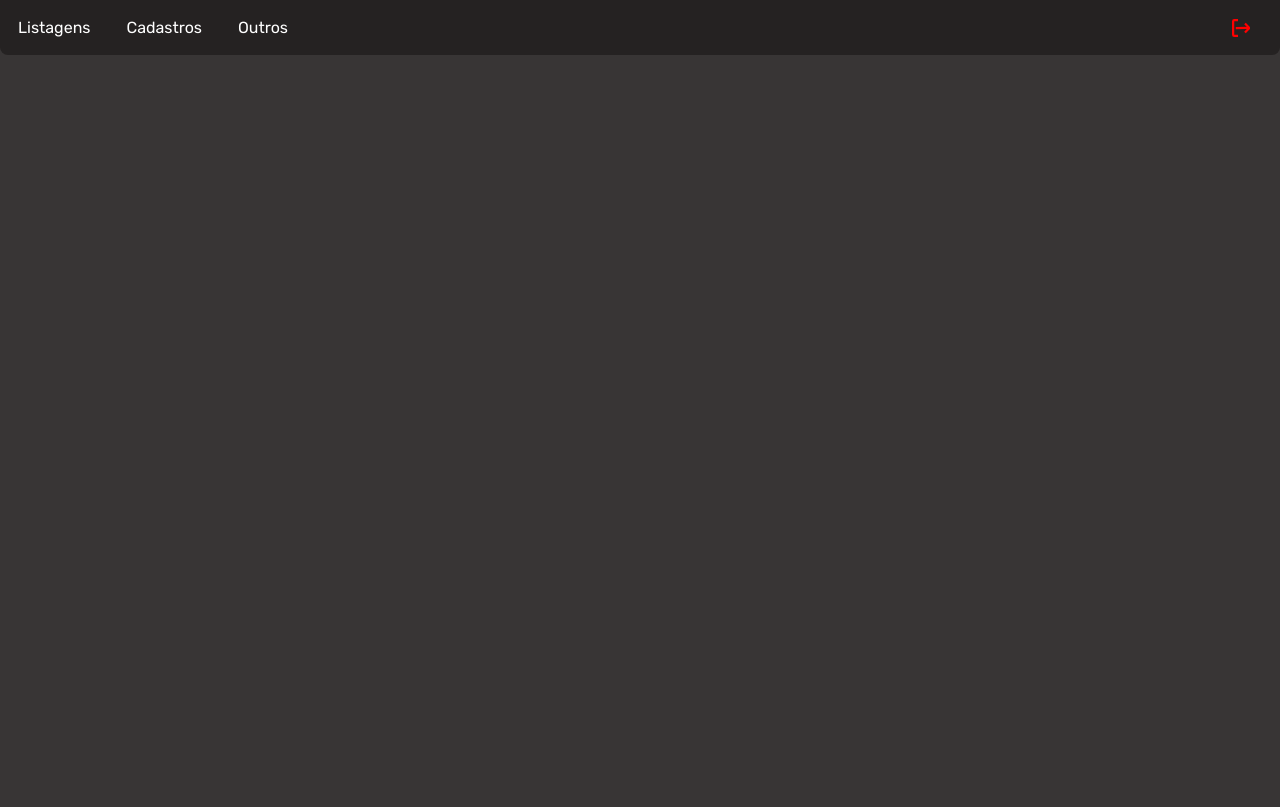
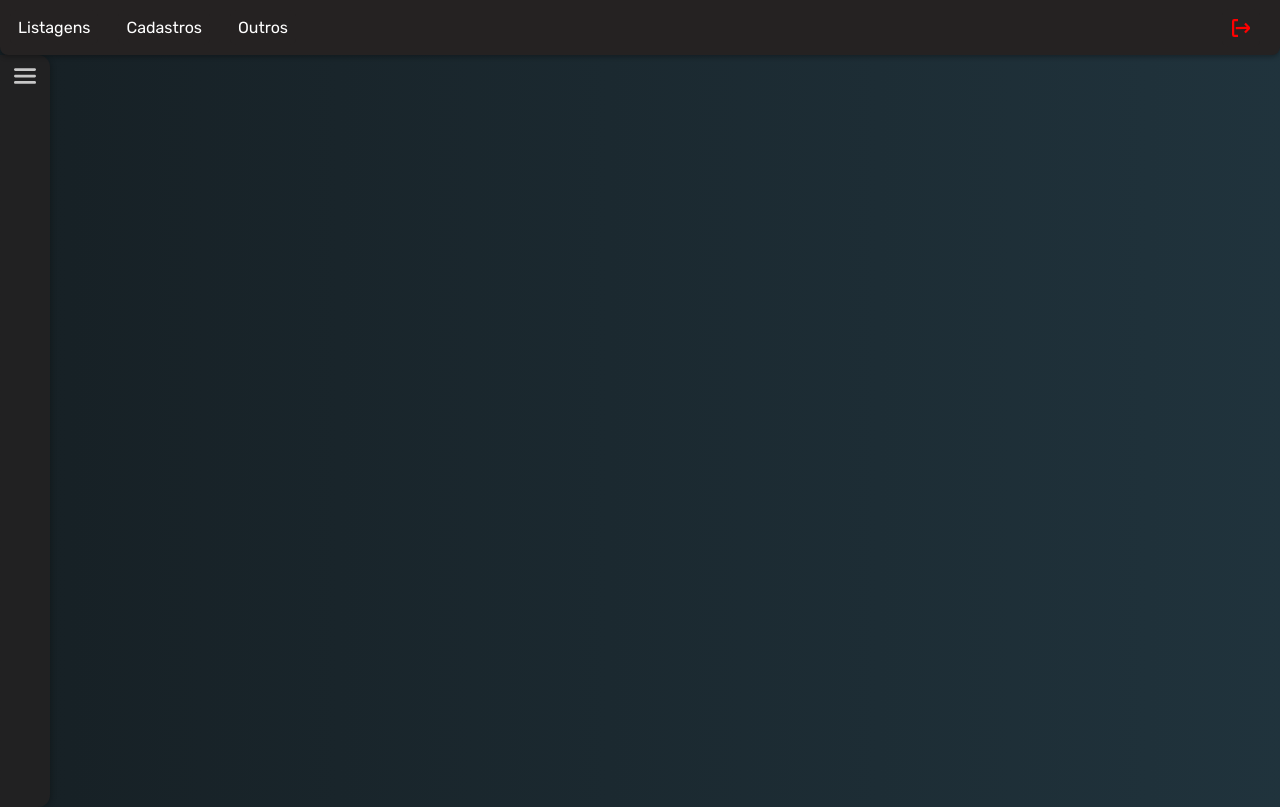
Before and after one commit to KelvinPilger/WebProjects, a PHP site: page / in a window 1280 px wide. Before the commit the page ends 55 px from the top, so only its background shows below. Run offline with PHP 8.4, Linux system fonts and the light colour scheme.

Commit message:
✨ | Alterações no Layout - ⭐| Alteração de cor na nav stripe

```diff
--- a/index.html
+++ b/index.html
@@ -11,6 +11,7 @@
 </head>
 <body>
   <header>
+    <div class="general-nav">
     <nav class="general" id="main-nav">
       <ul class="dropdown-nav">
         <li class="nav-item dropdown">
@@ -51,11 +52,20 @@
                 d="M22.948,9.525,18.362,4.939,16.241,7.061l3.413,3.412L5,10.5,5,13.5l14.7-.027-3.466,3.466,2.121,2.122,4.587-4.586A3.506,3.506,0,0,0,22.948,9.525Z"
               />
             </svg>
-
           </a>
         </li>
       </ul>
     </nav>
+  </div>
+  <nav class="left-nav" id="left-nav">
+    <svg id="nav-stripes" xmlns="http://www.w3.org/2000/svg" xmlns:xlink="http://www.w3.org/1999/xlink" version="1.1" id="Capa_1" x="0px" y="0px" viewBox="0 0 512 512" style="enable-background:new 0 0 512 512;" xml:space="preserve" width="22" height="22" class="color-2">
+      <g>
+        <path d="M480,224H32c-17.673,0-32,14.327-32,32s14.327,32,32,32h448c17.673,0,32-14.327,32-32S497.673,224,480,224z"/>
+        <path d="M32,138.667h448c17.673,0,32-14.327,32-32s-14.327-32-32-32H32c-17.673,0-32,14.327-32,32S14.327,138.667,32,138.667z"/>
+        <path d="M480,373.333H32c-17.673,0-32,14.327-32,32s14.327,32,32,32h448c17.673,0,32-14.327,32-32S497.673,373.333,480,373.333z"/>
+      </g>
+    </svg>
+  </nav>
   </header>
   <main>
 
@@ -63,4 +73,5 @@
   <footer>
 
   </footer>
+  <script src="scripts/index.js"></script>
 </body>
--- /dev/null
+++ b/scripts/index.js
@@ -0,0 +1,29 @@
+function toggleColor () {
+    const svg = document.getElementById("nav-stripes");
+        svg.addEventListener("click", function(event) {
+            event.preventDefault();
+            event.stopPropagation();
+
+                if(svg.classList.contains("color-1")) {
+                    svg.classList.remove("color-1");
+                    svg.classList.add("color-2");
+                } else {
+                    svg.classList.remove("color-2");
+                    svg.classList.add("color-1");
+                }
+        });
+}
+
+function expandLeftNavbar () {
+    const nav = document.getElementById("left-nav");
+    const stripes = document.getElementById("nav-stripes");
+
+    stripes.addEventListener("click", function() {
+
+        if(svg.classList.contains("color-1")) {
+            nav.style.width
+        }
+    });
+
+}
+document.addEventListener("DOMContentLoaded", toggleColor);
--- a/styles/index.css
+++ b/styles/index.css
@@ -5,12 +5,22 @@
   }
 
   body {
-    background-color: rgba(37, 34, 34, 0.908);
+    background: linear-gradient(to right, rgba(10, 20, 25, 0.95),
+    rgba(20, 40, 50, 0.95));
+
     font-family: 'Rubik', sans-serif;
+  }
+
+  .general-nav {
+    overflow: visible;
   }
 
   #main-nav {
     background-color: rgba(37, 34, 34, 0.999);
+    box-shadow: 0 2px 5px rgba(0, 0, 0, 0.3);
+    z-index: 1000;
+    position: sticky;
+    top: 0;
     display: flex;
     align-items: center;
     text-align: center;
@@ -44,12 +54,14 @@
     color: #fff;
     display: block;
     padding: 8px;
+    border-radius: 6px;
   }
 
   .nav-content:hover {
     background-color: #fff;
     border-radius: 6px;
     color:rgba(37, 34, 34, 0.999);
+    transition: 0.3s;
   }
 
   .logout {
@@ -72,7 +84,6 @@
     left: 0;
     color: #fff;
     padding-top: 1px;
-    margin-top: 2px;
     border-radius: 6px;
     min-width: 100px;
     box-shadow: 0px 8px 16px rgba(0,0,0,0.2);
@@ -105,3 +116,33 @@
     color: red;
     padding: 2px;
   }
+
+  #left-nav {
+    box-shadow: 2px 1px 5px rgba(0, 0, 0, 0.2);
+    background-color: rgba(37, 34, 34, 0.700);
+    display: flex;
+    position: sticky;
+    width: 50px;
+    height: 94vh;
+    border-top-right-radius: 12px;
+    border-bottom-right-radius: 12px;
+    padding-bottom: 10px;
+    z-index: 900;
+    justify-content: center;
+  }
+
+  #nav-stripes {
+    margin-top: 10px;
+    position: relative;
+    transition: 0.4s;
+    cursor: pointer;
+    user-select: none;
+  }
+
+  .color-1 {
+    fill: #fff;
+  }
+
+  .color-2 {
+    fill: #f8f8f8c5;
+  }
```
